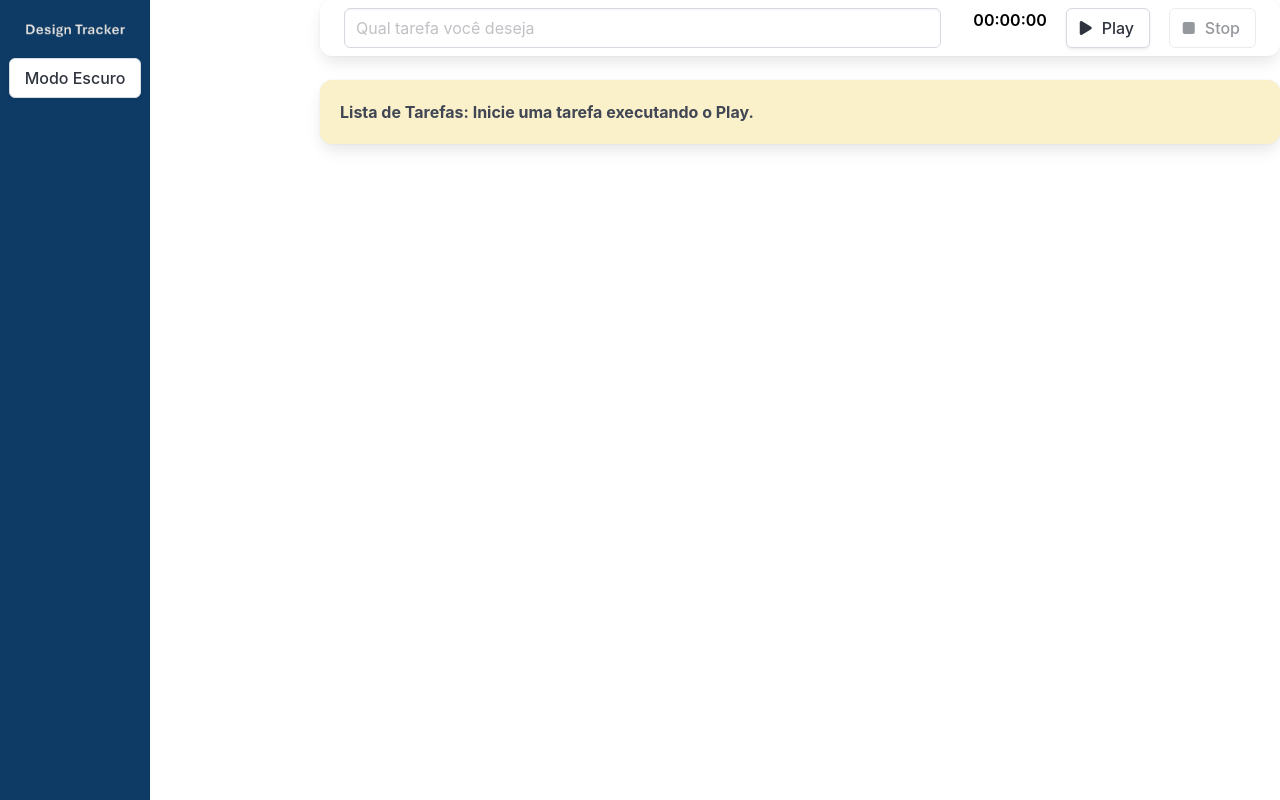
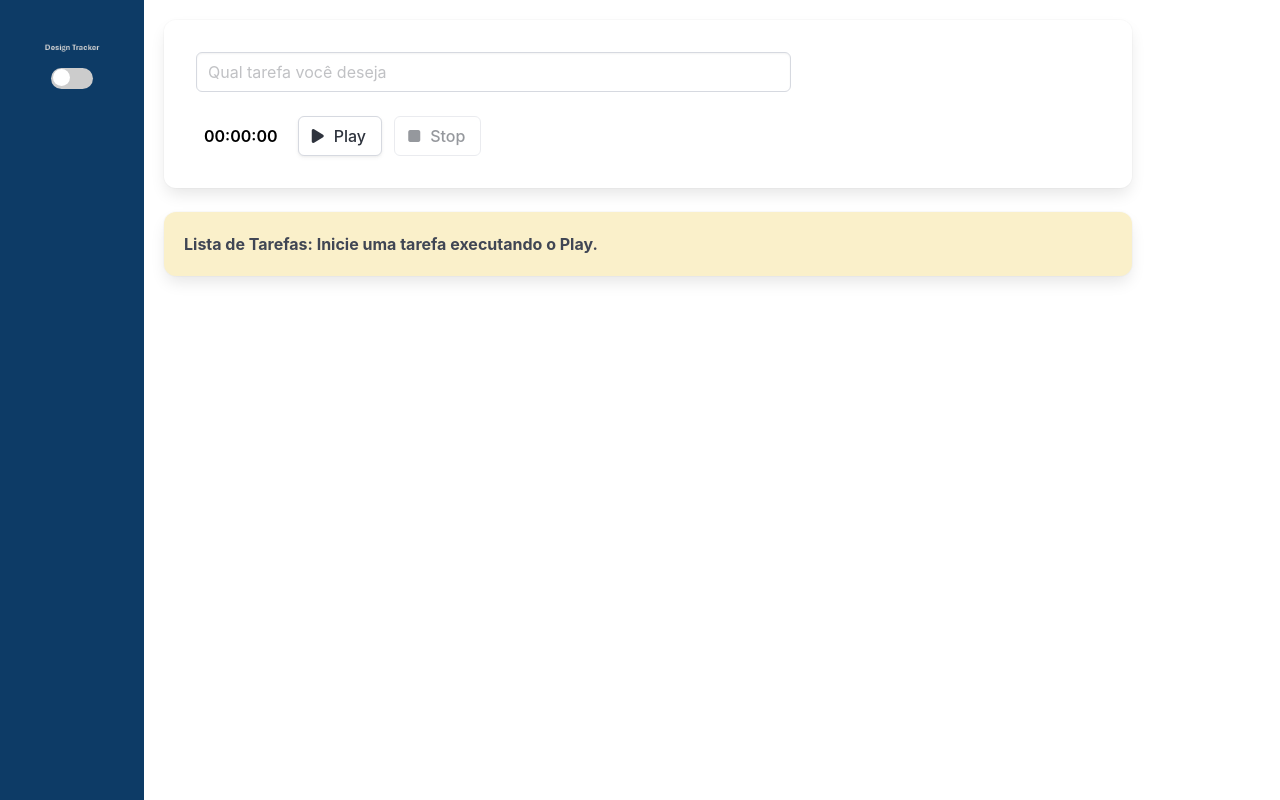
Before and after one commit to Roger-Kk/Cursos-JS, a Vue app in the folder Vue Design Tracker/design-tracker/: page / in a window 1280 px wide. Built offline with nearby package versions, Linux system fonts and the light colour scheme.

Commit message:
Estilização do código

```diff
--- a/Vue Design Tracker/design-tracker/public/index.html
+++ b/Vue Design Tracker/design-tracker/public/index.html
@@ -1,11 +1,11 @@
 <!DOCTYPE html>
-<html lang="">
+<html lang="pt">
   <head>
     <meta charset="utf-8">
     <meta http-equiv="X-UA-Compatible" content="IE=edge">
     <meta name="viewport" content="width=device-width,initial-scale=1.0">
-    <link rel="icon" href="<%= BASE_URL %>favicon.ico">
-    <title><%= htmlWebpackPlugin.options.title %></title>
+    <link rel="icon" href="./favicon.ico">
+    <title>Design Tracker</title>
     <link rel="stylesheet" href="https://cdn.jsdelivr.net/npm/bulma@1.0.2/css/bulma.min.css">
   </head>
   <body>
--- a/Vue Design Tracker/design-tracker/src/App.vue
+++ b/Vue Design Tracker/design-tracker/src/App.vue
@@ -1,9 +1,12 @@
 <template>
-  <main class= "columns is-gapless is-multiline" :class="{ 'modo-escuro': modoEscuroAtivo }">
-    <div class = "column is-one-quarter is-full-mobile">
-      <BarraLateral @aoTemaAlterado="trocarTema"/>
+  <!-- <main class= "columns is-gapless is-multiline" :class="{ 'modo-escuro': modoEscuroAtivo }">  -->
+  <main class="container" :class="{ 'modo-escuro': modoEscuroAtivo }">
+   <!--<div class = "column is-one-quarter is-full-mobile"> -->
+    <div class="barra-lateral">
+      <BarraLateral :modoEscuroAtivo="modoEscuroAtivo" @aoTemaAlterado="trocarTema"/>
     </div>
-    <div class="column is-three-quarter is-full-mobile conteudo">
+   <!-- <div class="column is-three-quarter is-full-mobile conteudo"> -->
+    <div class="conteudo">
       <Formulario @aoSalvarTarefa="salvarTarefa"/>
       <div class="lista">
         <TarefaLista v-for="(tarefa, index) in tarefas" :key="index" :tarefa="tarefa" />
@@ -53,31 +56,63 @@ export default defineComponent({
 });
 </script>
 
-<style>
+<style scoped>
 
 main{
+  margin: 0;
+  padding: 0;
+  height: 100%;
+  width: 100%;
   --bg-primario: #fff;
   --texto-primario: #000;
 }
 
+.container {
+  display: flex;
+  flex-wrap: nowrap;
+  min-height: 100vh;
+  width: 100%;
+  padding: 0;
+  box-sizing: border-box;
+}
+
 main.modo-escuro{
   --bg-primario: #2b2d42;
-  --texto-primario: #ddd;
+  --texto-primario: #181818;
 }
 
-.conteudo{
-  background-color: var(--bg-primario) ;
+.barra-lateral {
+  flex: 1 1 12.5%;
+  background-color: #0d3b66; /* Cor de fundo para a barra lateral */
+  color: white;
+  padding: 20px;
+  box-sizing: border-box;
 }
 
-.columns {
-  display: flex;
-  justify-content: space-between;
+.conteudo {
+  flex: 1 1 87.5%;
+  background-color: var(--bg-primario); /* Cor de fundo para o conteúdo */
+  color: #181818;
+  padding: 20px;
+  box-sizing: border-box;
 }
 
-@media only screen and (max-width: 1024px) {
-    .columns {
-        margin-left: 150px; /* Ajuste da margem da área de conteúdo */
-     }
+@media (max-width: 1024px) {
+  .container {
+    flex-direction: column; /* Organiza em coluna para telas menores */
+  }
+
+  .barra-lateral {
+    flex: 1 1 100%; /* Barra lateral ocupa 100% da largura */
+    padding: 10px;
+    max-height: 100px; /* Reduz o padding */
+  }
+
+  .conteudo {
+    flex: 1 1 100%; /* Conteúdo ocupa 100% da largura */
+    padding: 10px; /* Reduz o padding */
+  }
+
 }
 
 </style>
--- a/Vue Design Tracker/design-tracker/src/components/BarraLateral.vue
+++ b/Vue Design Tracker/design-tracker/src/components/BarraLateral.vue
@@ -4,8 +4,8 @@
             <h1>
                 <img src="../assets/logo_dt.png" alt="" class="logo">
             </h1>
-            <button class="button" @click="alterarTema">
-                {{textoBotao}}
+            <button class="switch" @click="alterarTema" :class="{'switch-on': modoEscuroAtivo, 'switch-off': !modoEscuroAtivo}">
+                <div class="slider" :class="{'slider-on': modoEscuroAtivo, 'slider-off': !modoEscuroAtivo}"></div>
             </button>
         </header>
 
@@ -17,42 +17,27 @@
     export default defineComponent({
         name: 'BarraLateral',
         emits: ['aoTemaAlterado'],
-        data() {
+        /*data() {
             return{
                 modoEscuroAtivo: false
             }
-        },
-        computed:{
-            textoBotao(){
-                if(this.modoEscuroAtivo){
-                    return 'Modo Claro'
-                }
-                return 'Modo Escuro'
+        },*/
+        props: {
+            modoEscuroAtivo:{
+                type: Boolean,
+                required: true
             }
         },
         methods: {
             alterarTema(){
-                this.modoEscuroAtivo = !this.modoEscuroAtivo
-                this.$emit('aoTemaAlterado', this.modoEscuroAtivo)
+                //this.modoEscuroAtivo = !this.modoEscuroAtivo
+                this.$emit('aoTemaAlterado', !this.modoEscuroAtivo)
             }
         }
     })
 </script>
 
 <style scoped>
-/* Todo estilo do componente*/
-.barra-lateral {
-  position: fixed; /* Fixar a barra lateral */
-  top: 0;
-  left: 0;
-  height: 100vh; /* Ocupa toda a altura da tela */
-  width: 150px; /* Largura inicial reduzida para metade */
-  background-color: #0d3b66;
-  padding: 1rem;
-  color: white;
-  display: flex;
-  flex-direction: column;
-}
 
 header {
   display: flex;
@@ -67,6 +52,43 @@ header .logo {
     margin-bottom: 0.3rem;
 }
 
+.switch {
+  width: 42px;
+  height: 21px;
+  background-color: #ccc;
+  border-radius: 50px;
+  position: relative;
+  cursor: pointer;
+  transition: background-color 0.3s;
+}
+
+.switch-on {
+    background-color: #2b2d42 !important;
+}
+
+.switch-off {
+    background-color: #ccc !important;
+}
+
+.slider {
+  width: 17px;
+  height: 17px;
+  background-color: white;
+  border-radius: 50%;
+  position: absolute;
+  top: 1.7px;
+  left: 1.5px;
+  transition: transform 0.3s;
+}
+
+.slider-on  {
+  transform: translateX(21px);
+}
+
+.slider-off  {
+  transform: translateX(0);
+}
+
 @media only screen and (max-width: 1024px) {
     .barra-lateral {
     width: 150px; /* Barra lateral ainda mais estreita */
--- a/Vue Design Tracker/design-tracker/src/components/Formulario.vue
+++ b/Vue Design Tracker/design-tracker/src/components/Formulario.vue
@@ -1,10 +1,10 @@
 <template>
     <div class="box formulario">
-        <div class="columns">
+        <div>
             <div class="column is-8" role="form" aria-label="Formulário para criação de uma nova tarefa">
                 <input type="text" class="input" placeholder="Qual tarefa você deseja" v-model="descricao">
             </div>
-            <div class="column">
+            <div class="column is-4">
                 <TemporizadorDesign @ao-temporizador-finalizado="finalizarTarefa"/>
             </div>
         </div>
@@ -39,37 +39,16 @@ export default defineComponent({
 });
 </script>
 
-<style>
+<style scoped>
 
-    .formulario{
+.formulario{
         color: var(--texto-primario);
         background-color: var(--bg-primario);
-    }
-
-</style>
-<style scoped>
+}
 
 .box {
-    width: 100%;
-  max-width: 1200px ;
+  width: 100%;
   align-items: center;
 }
 
-.columns {
-  display: flex;
-  justify-content: space-between;
-}
-
-.column {
-  padding: 0 1rem;
-}
-
-.column input.input {
-  width: 100%;
-}
-
-.is-flex {
-  display: flex;
-}
-
 </style>
--- a/Vue Design Tracker/design-tracker/src/components/Temporizador.vue
+++ b/Vue Design Tracker/design-tracker/src/components/Temporizador.vue
@@ -1,6 +1,8 @@
 <template>
     <div class="is-flex is align-itens-center is-justify-content-space-between">
-        <CronometroTempo :tempoEmSegundos="tempoEmSegundos"/>
+        <div class="cronometro">
+            <CronometroTempo :tempoEmSegundos="tempoEmSegundos"/>
+        </div>
         <BotaoDesign @clicado="iniciar" icone="fas fa-play" texto="Play" :desabilitado="cronometroRodando"/>
         <BotaoDesign @clicado="finalizar" icone="fas fa-stop" texto="Stop" :desabilitado="!cronometroRodando"/>
     </div>
@@ -43,3 +45,13 @@ export default defineComponent({
     }
 })
 </script>
+
+<style scoped>
+
+.cronometro{
+    background-color: white;
+    padding: 0.5rem;
+    border-radius: 7px;
+}
+
+</style>
```
